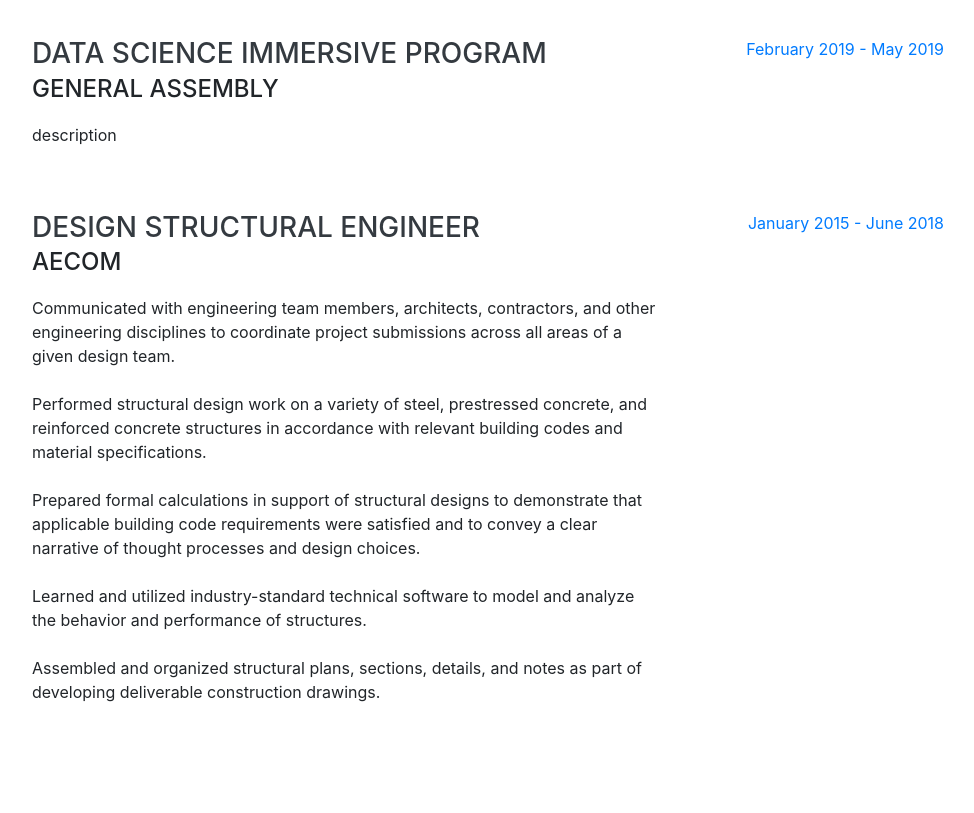
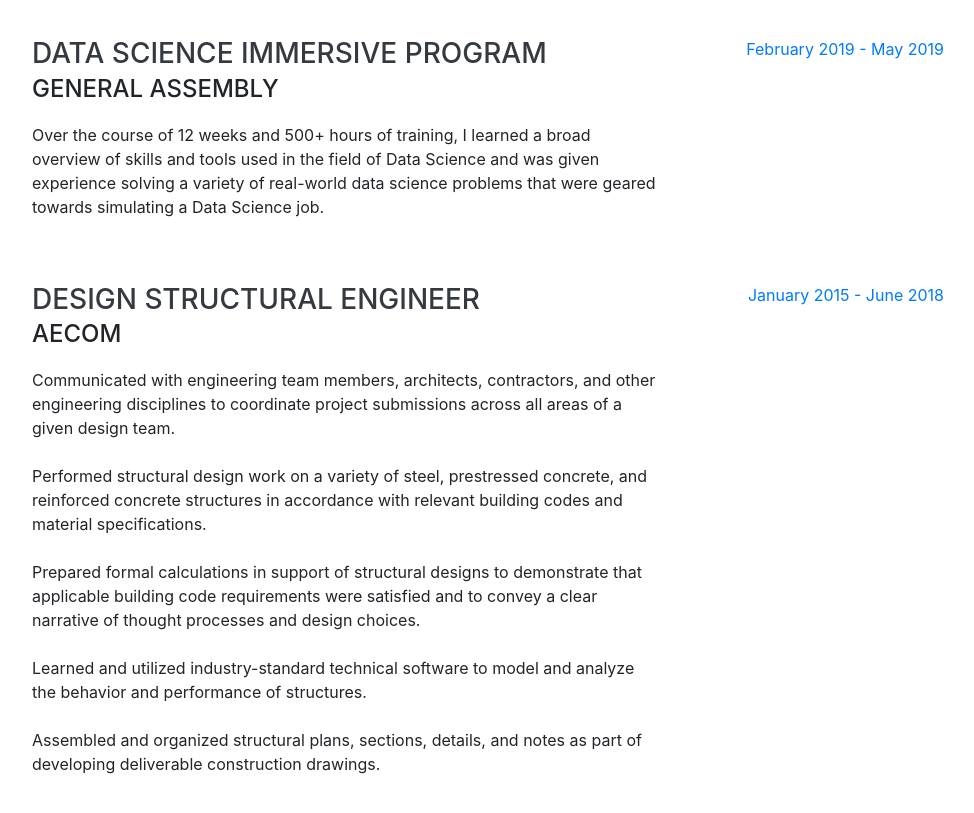
Before and after one commit to davidbertsch/davidbertsch.github.io, a website with bundled scripts: page index.html in a window 1280 px wide. Shown: the part 1780-2593 px from the top of the page, without its empty margins (288-1262 px from the left). Built offline with nearby package versions, Linux system fonts and the light colour scheme; a web font is replaced by a local one.

Commit message:
update DSI

```diff
--- a/index.html
+++ b/index.html
@@ -141,7 +141,7 @@
           <div class="resume-content">
             <h3 class="mb-0">Data Science Immersive Program</h3>
             <div class="subheading mb-3">General Assembly</div>
-            <p>description
+            <p>Over the course of 12 weeks and 500+ hours of training, I learned a broad overview of skills and tools used in the field of Data Science and was given experience solving a variety of real-world data science problems that were geared towards simulating a Data Science job.
 
             </p>
           </div>
```
